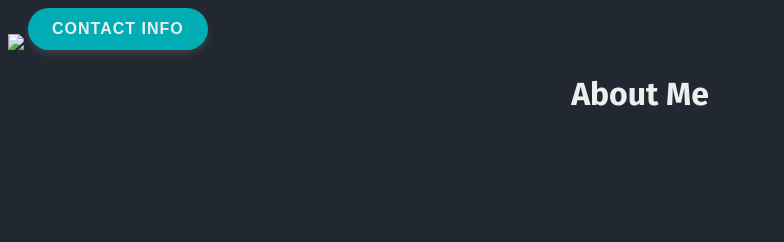
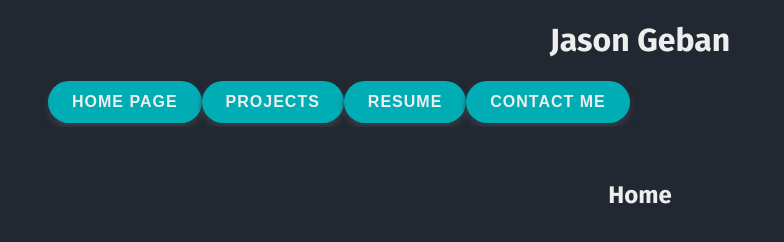
Before and after one commit to Cooldude493/Cooldude493.github.io, a plain HTML site: page home.html in a window 1280 px wide. Shown: the whole page, without its empty margins (0-784 px from the left). Drawn offline with Linux system fonts and the light colour scheme.

Commit message:
Nab Bar actualy added

```diff
--- a/home.html
+++ b/home.html
@@ -7,11 +7,20 @@
     <link rel="stylesheet" href="styles.css">
 </head>
 <body>
-   <img src="logo.png"
-   <br>
-    <a href="contact_info.html" id="myLink">Contact Info</a>
-    <center>
-    <h1>About Me</h1>
-</center>
+
+   <h1> Jason Geban</h1>
+
+<nav class="navbar">
+<ul>
+    </li><li><a href="home.html" id="myLink">Home page</a></li>
+    <li><a href="projects.html" id="myLink">Projects</a></li>
+    <li><a href="resume.html" id="myLink">Resume</a></li>
+    <li><a href="contact_info.html" id="myLink">Contact me</a></li>
+</ul>
+</nav>
+
+<br>
+    <h2>Home</h2>
+
 </body>
 </html>
--- a/styles.css
+++ b/styles.css
@@ -1,14 +1,25 @@
 @import url("https://fonts.googleapis.com/css2?family=Fira+Sans:ital,wght@0,100;0,200;0,300;0,400;0,500;0,600;0,700;0,800;0,900;1,100;1,200;1,300;1,400;1,500;1,600;1,700;1,800;1,900&display=swap");
 body {background-color: #222831 ;}
-h1 {color: #EEEEEE ;
+h1,h2{color: #EEEEEE ;
 font-family: "Fira Sans", serif;
 }
 
+h1,h2{
+  text-align: center;
+}
 
 
+.navbar ul{
+  list-style-type: none;
+  overflow: hidden;
+}
+.navbar li{
+  float: left;
+}
 
-
-
+#mylink{
+  margin: 100px;
+}
 
 
 #myLink {
```
Also changed, not shown: contact_info.html (+10 -0 lines), projects.html (+10 -0 lines), resume.html (+10 -0 lines).
